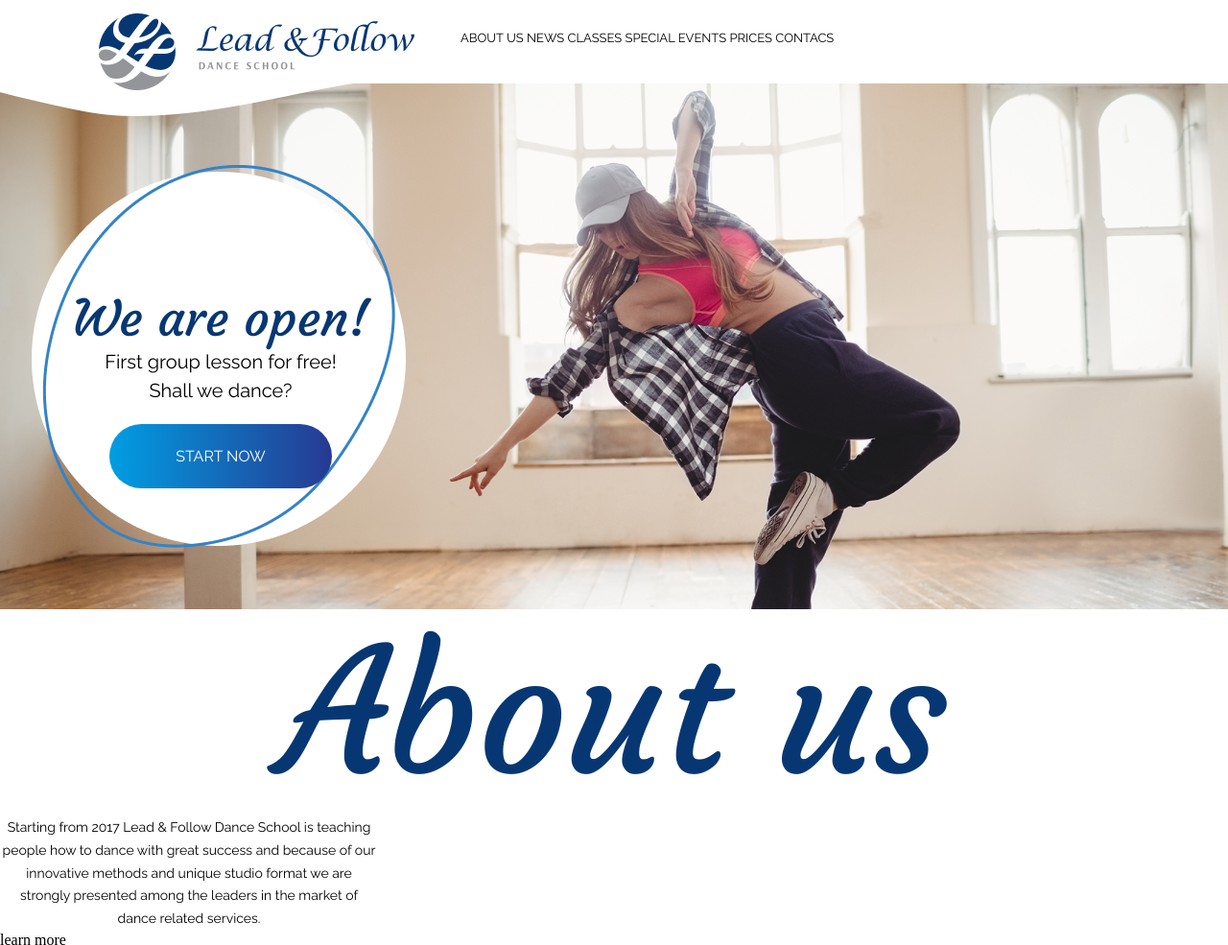
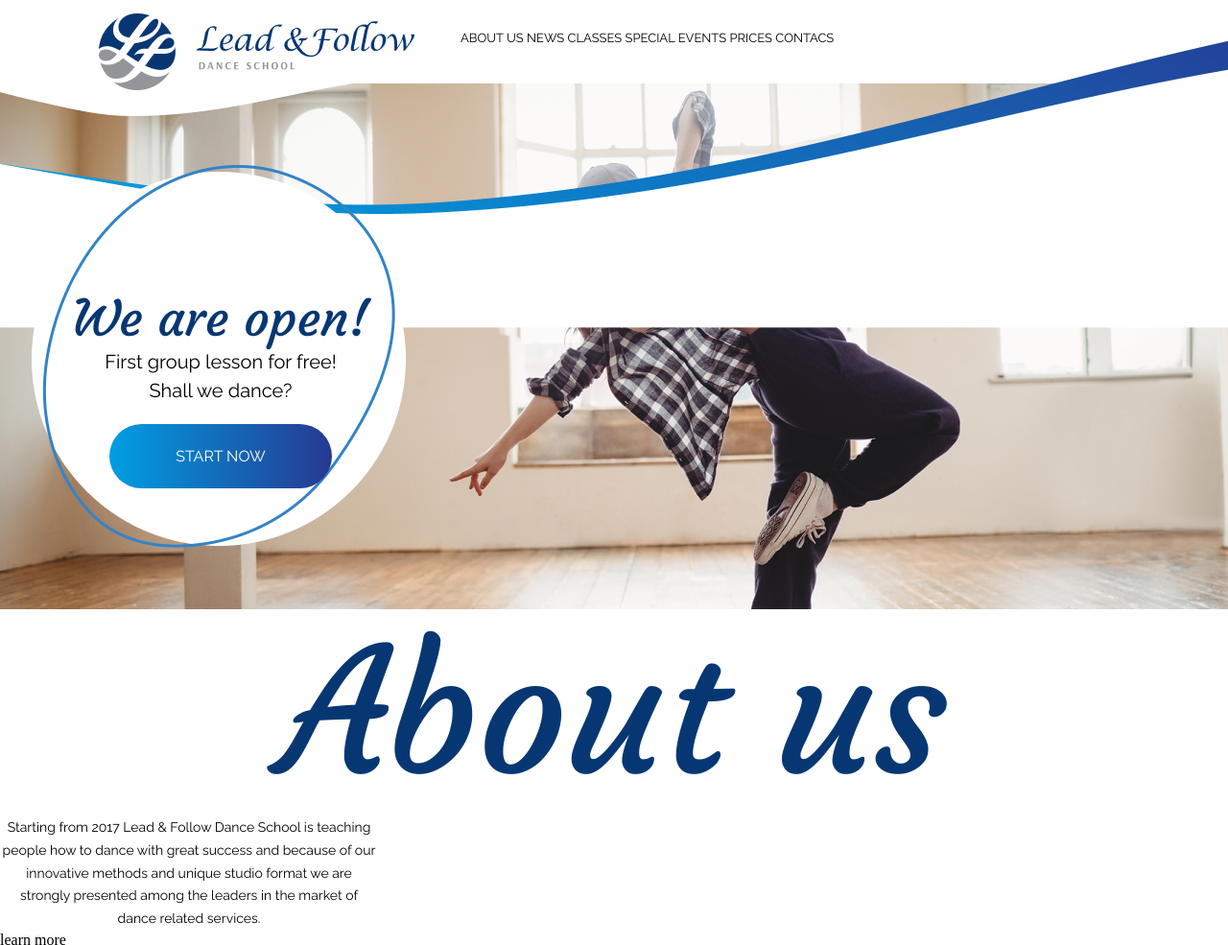
Before and after one commit to oliffkaa/MyProject, a plain HTML site: page index.html in a window 1280 px wide. Shown: the top 985 px of the page at 96% size. Drawn offline with Linux system fonts and the light colour scheme.

Commit message:
Update styles.css

```diff
--- a/styles.css
+++ b/styles.css
@@ -46,7 +46,7 @@ h4 {
   text-transform: uppercase;
 }
 header {
-  background: url(images/banner.png) no-repeat 0 87px;
+  background: url(images/header.png) no-repeat, url(images/banner.png) no-repeat 0 87px;
   height: 635px;
 }
 header button {
```
